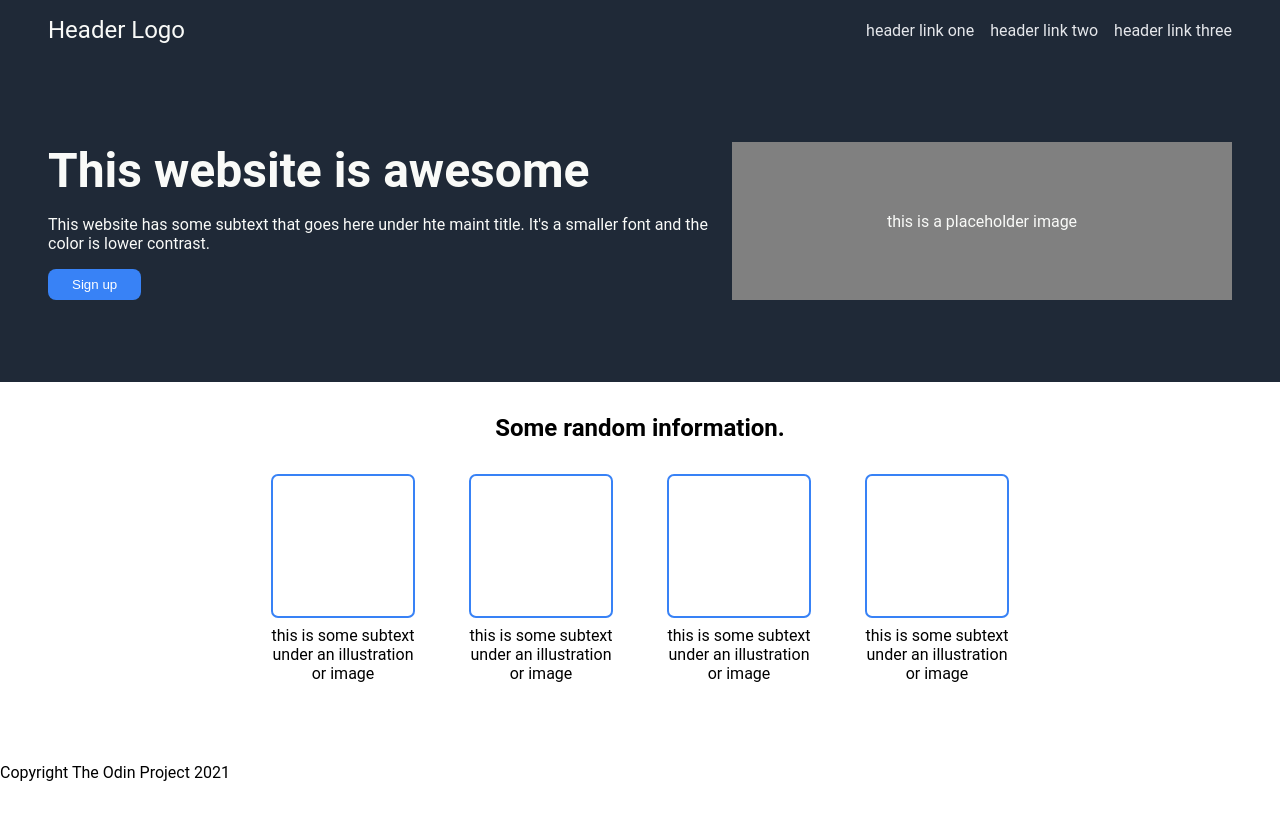
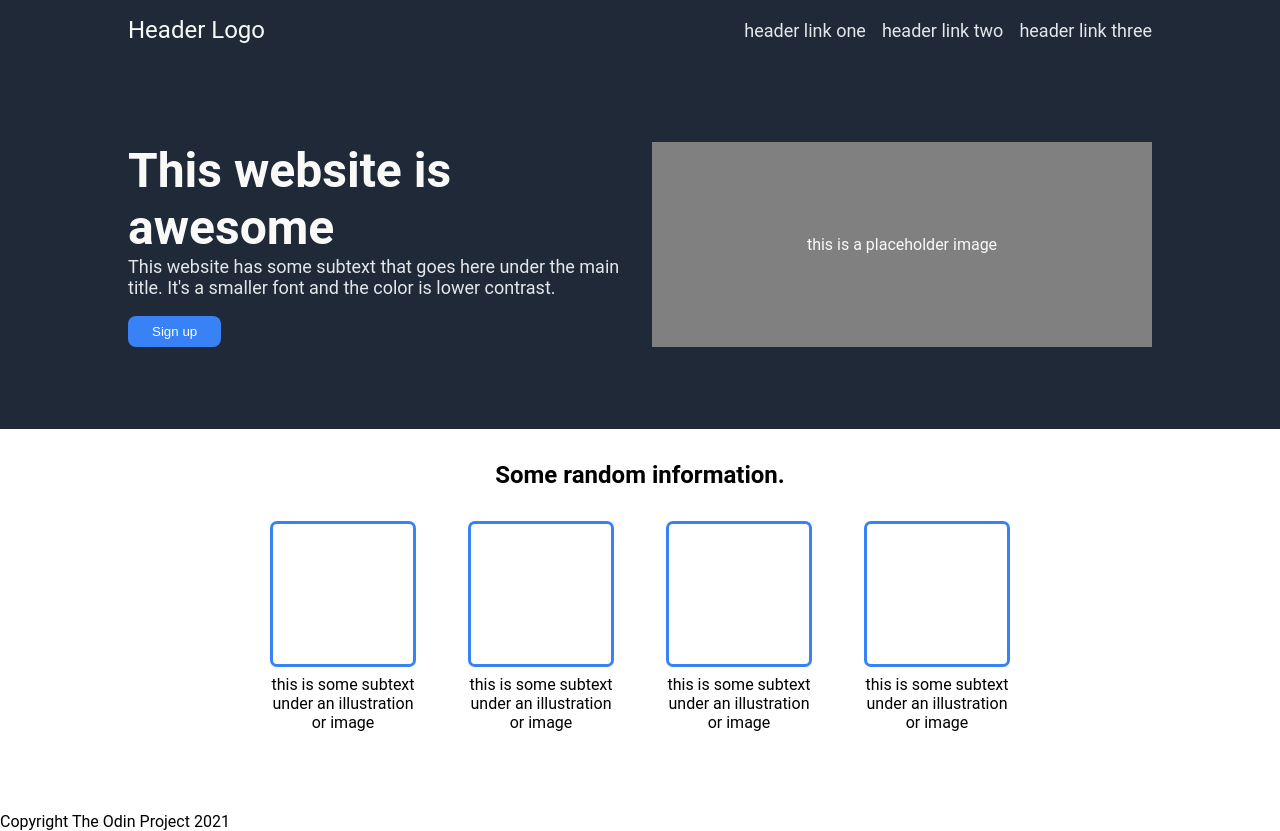
Before and after one commit to a1vv/the-odin-project, a plain HTML site: page landing-page/index.html in a window 1280 px wide. Before the commit the page ends 800 px from the top, so only its background shows below. Drawn offline with Linux system fonts and the light colour scheme.

Commit message:
Tweaked section one spacing

```diff
--- a/landing-page/index.html
+++ b/landing-page/index.html
@@ -19,7 +19,7 @@
     <div class="one">
         <div class="awesome">
             <h1>This website is awesome</h1>
-            <p>This website has some subtext that goes here under hte maint title. It's a smaller font and the color is lower contrast.</p>
+            <p>This website has some subtext that goes here under the main title. It's a smaller font and the color is lower contrast.</p>
             <button class="signup">Sign up</button>
         </div>
         <div class="image">this is a placeholder image</div>
--- a/landing-page/styles.css
+++ b/landing-page/styles.css
@@ -1,8 +1,8 @@
 :root {
-    --side-padding: 48px;
+    --side-padding: 128px;
 }
 
-@import url('https://fonts.googleapis.com/css2?family=Roboto&display=swap');
+@import url('https://fonts.googleapis.com/css2?family=Roboto:ital,wght@0,100;0,300;0,400;0,500;0,700;0,900;1,100;1,300;1,400;1,500;1,700;1,900&display=swap');
 
 body {
     display: flex;
@@ -33,7 +33,6 @@ ul {
 .header-links {
     display: flex;
     gap: 16px;
-    color: #E5E7EB;
 }
 
 .one {
@@ -52,8 +51,14 @@ ul {
 
 .awesome h1 {
     font-size: 48px;
-    font-weight: bolder;
+    font-weight: 700;
     margin: 0;
+}
+
+.awesome p, .header-links {
+    margin-top: 0;
+    font-size: 18px;
+    color: #E5E7EB;
 }
 
 .image {
@@ -103,7 +108,7 @@ a {
 }
 
 .image-box {
-    border: 2px solid #3882F6;
+    border: 3px solid #3882F6;
     border-radius: 7px;
     height: 140px;
     width: 140px;
```
